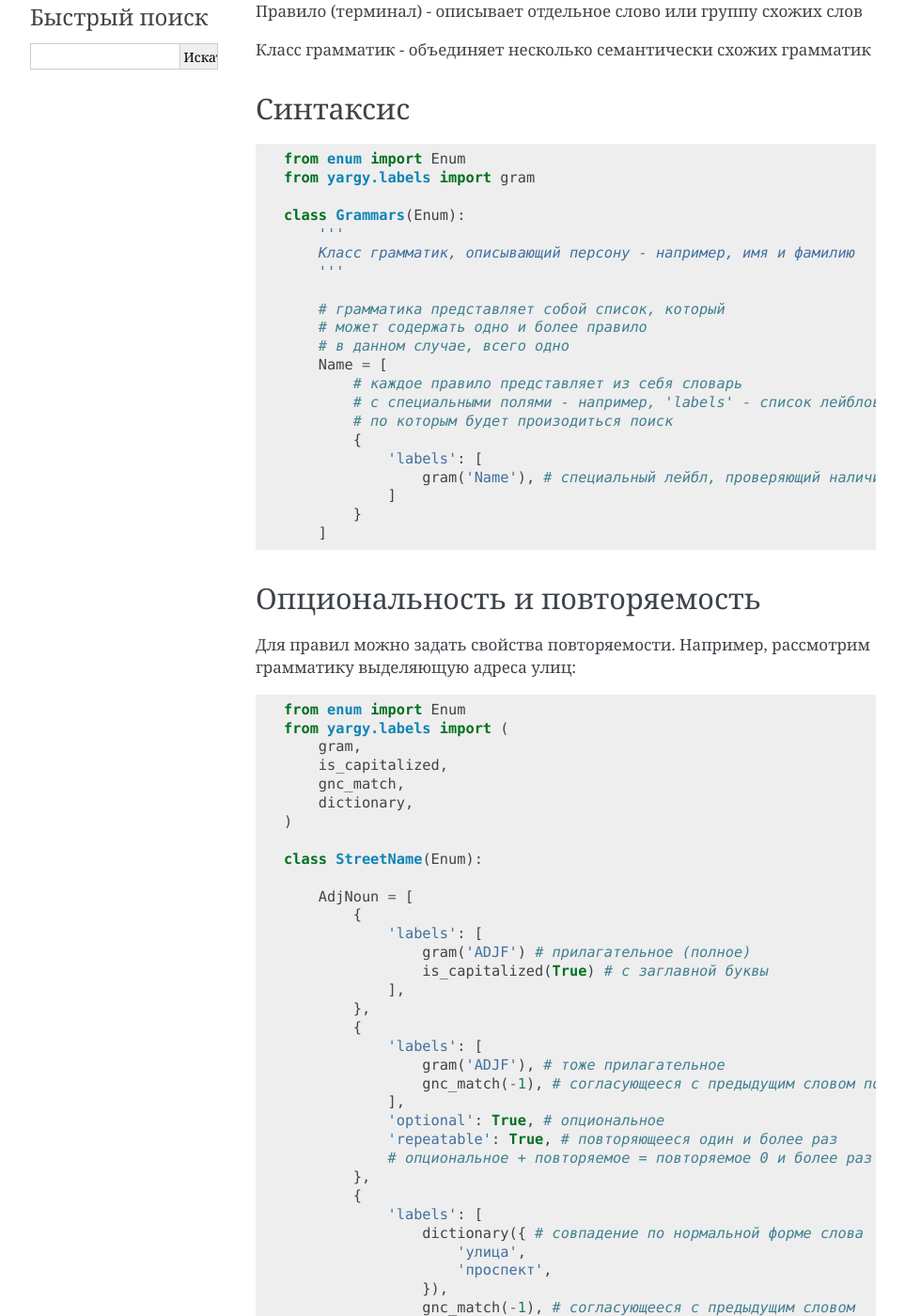
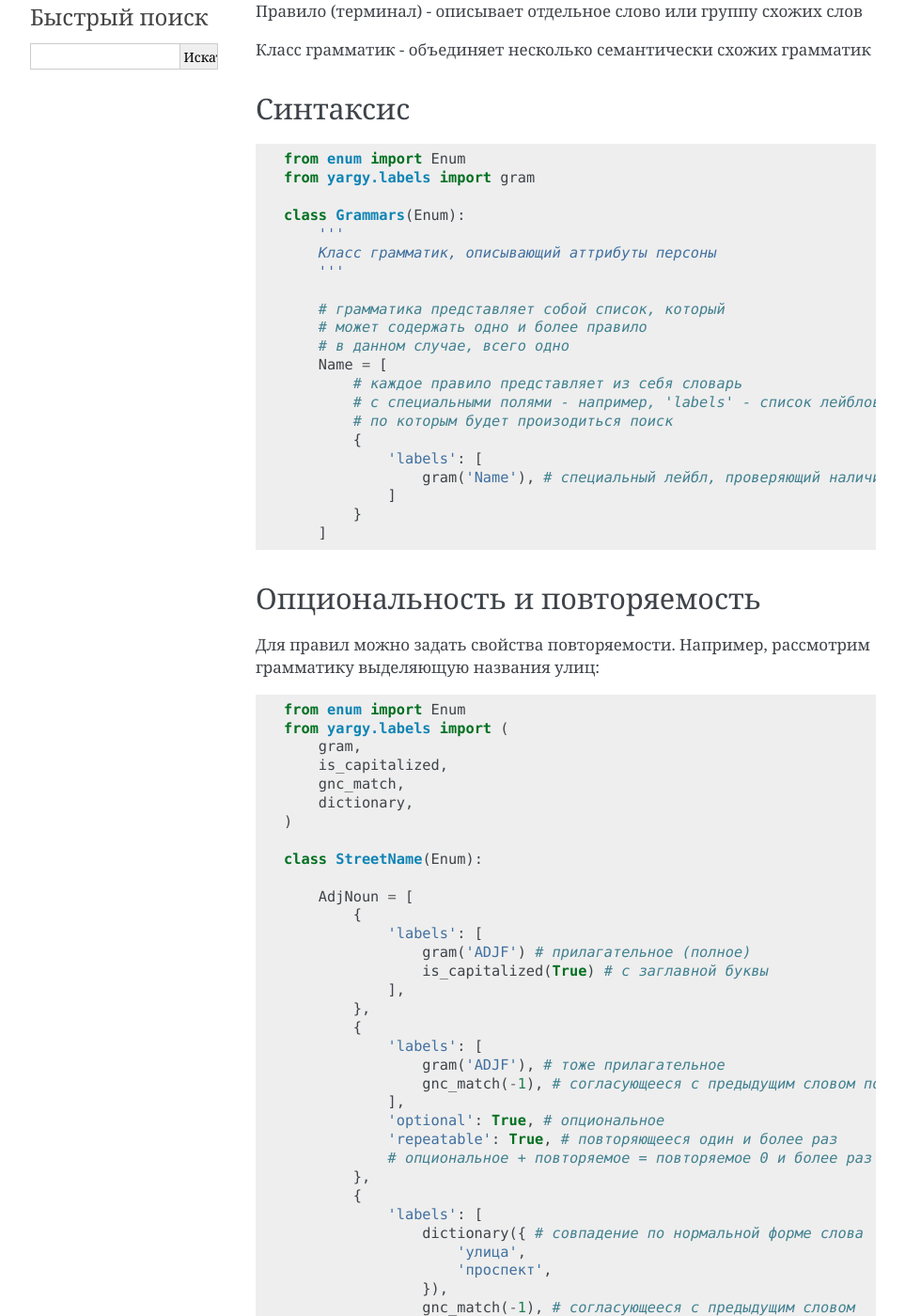
Before and after one commit to natasha/natasha, a Sphinx documentation site: the page built from docs/grammars.rst, in a window 1280 px wide and 1400 px high, scrolled down 328 px. Shown: the whole window at 94% size, without its empty margins (148-1111 px from the left). Built offline with Sphinx 7.4.7, drawn with Linux system fonts in a browser that asks for light colours; some of the changed text lies outside the part shown.

Commit message:
Update docs

```diff
--- a/docs/grammars.rst
+++ b/docs/grammars.rst
@@ -20,7 +20,7 @@
 
    class Grammars(Enum):
        '''
-       Класс грамматик, описывающий персону - например, имя и фамилию
+       Класс грамматик, описывающий аттрибуты персоны
        '''
 
        # грамматика представляет собой список, который
@@ -40,7 +40,7 @@
 Опциональность и повторяемость
 ------------------------------
 
-Для правил можно задать свойства повторяемости. Например, рассмотрим грамматику выделяющую адреса улиц:
+Для правил можно задать свойства повторяемости. Например, рассмотрим грамматику выделяющую названия улиц:
 
 .. code-block:: python
 
@@ -81,4 +81,4 @@
            },
        ]
 
-В этом случае, парсер будет выделять сущности навроде **Большая садовая улица** или **Гражданский проспект**, но не, например, **красивый улица** т.к. между словами нет согласования.
+В этом случае, парсер будет выделять сущности навроде **Большая садовая улица** или **Гражданский проспект**, но не **красивый улица** т.к. между словами нет согласования.
```
